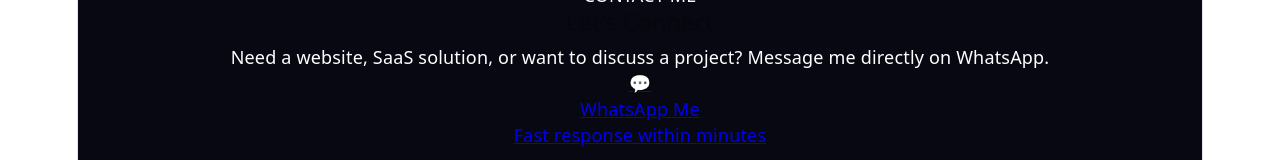
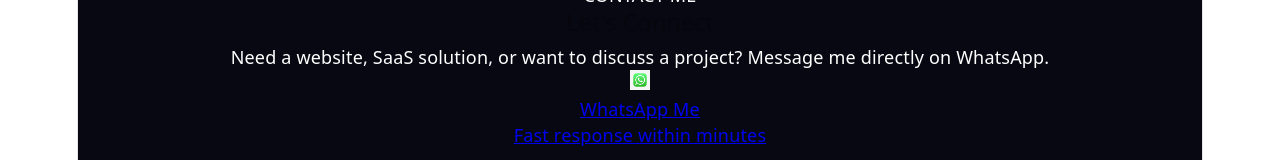
Before and after one commit to asadujzamancst-cmd/portfolio, a React (Vite) app in the folder my-react-app/: page / in a window 1280 px wide. Shown: the part 3976-4136 px from the top of the page. Built offline with nearby package versions, Linux system fonts and the light colour scheme; a web font is replaced by a local one.

Commit message:
Add WhatsApp icon to contact section

```diff
--- a/my-react-app/src/App.jsx
+++ b/my-react-app/src/App.jsx
@@ -1,6 +1,8 @@
 import { useState, useEffect, useRef } from "react";
 import Logo from "./assets/552283821_785207207650855_3652127371700890113_n.jpg";
 import image from "./assets/image.png";
+import whats from "./assets/pngtree-whatsapp-icon-png-image_3584845.jpg";
+
 const NAV_LINKS = ["Home", "About", "Skills", "Projects", "Contact"];
 
 const SKILLS = [
@@ -582,7 +584,10 @@ function Contact() {
               rel="noopener noreferrer"
               className="group flex items-center gap-4 px-7 py-5 rounded-2xl bg-green-500/10 border border-green-500/20 hover:bg-green-500 hover:shadow-xl hover:shadow-green-500/20 transition-all duration-300 hover:scale-105"
             >
-              <div className="text-4xl">💬</div>
+              <div className="text-4xl">
+
+               <span><img src={whats} alt="Logo" style={{ width: "20px", height: "20px", objectFit: "cover" }} /></span>
+              </div>
 
               <div className="text-left">
                 <p className="text-white text-lg font-semibold group-hover:text-black transition">
```
